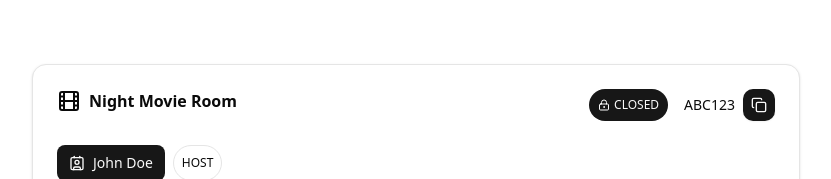
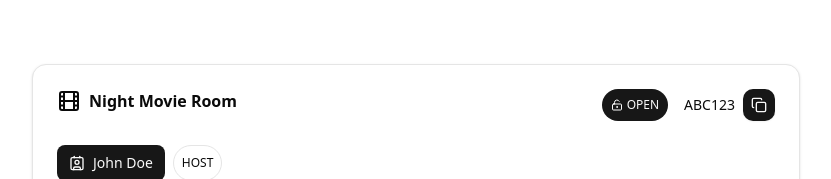
Before and after one commit to RickBarretto/movie-night, a Next.js app in the folder frontend/: page /room in a window 1280 px wide. Shown: the top 179 px of the page, without its empty margins (224-1055 px from the left). Built offline with nearby package versions, Linux system fonts and the light colour scheme.

Commit message:
Fix: Keep the room state open for while
This is for debugging purposes and this should depend on the Room
resource data from the backend.

```diff
--- a/frontend/src/pages/room.tsx
+++ b/frontend/src/pages/room.tsx
@@ -137,7 +137,7 @@ function useSession(): Session {
     },
     room: {
       code: "ABC123",
-      status: "closed",
+      status: "open",
     },
   };
 }
```
